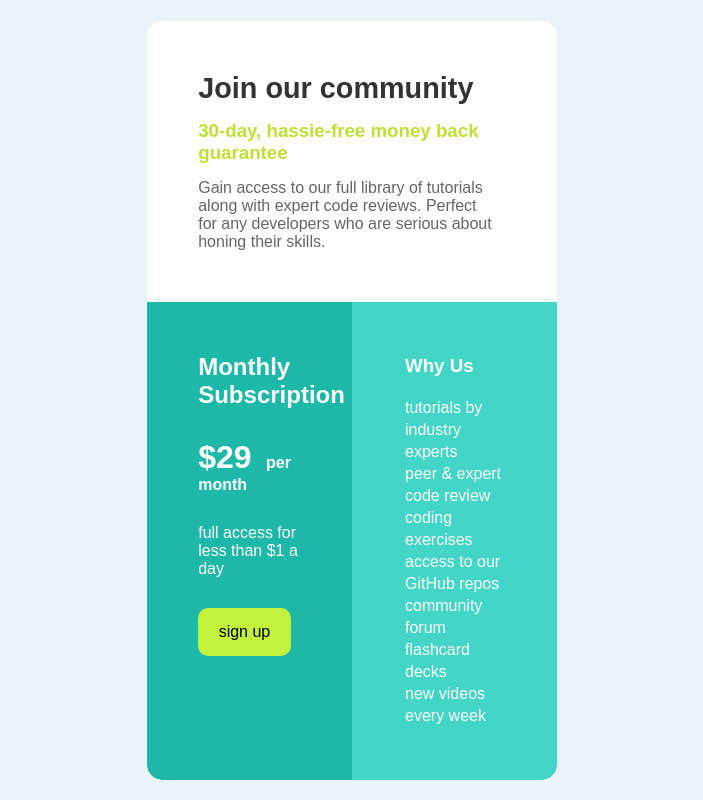
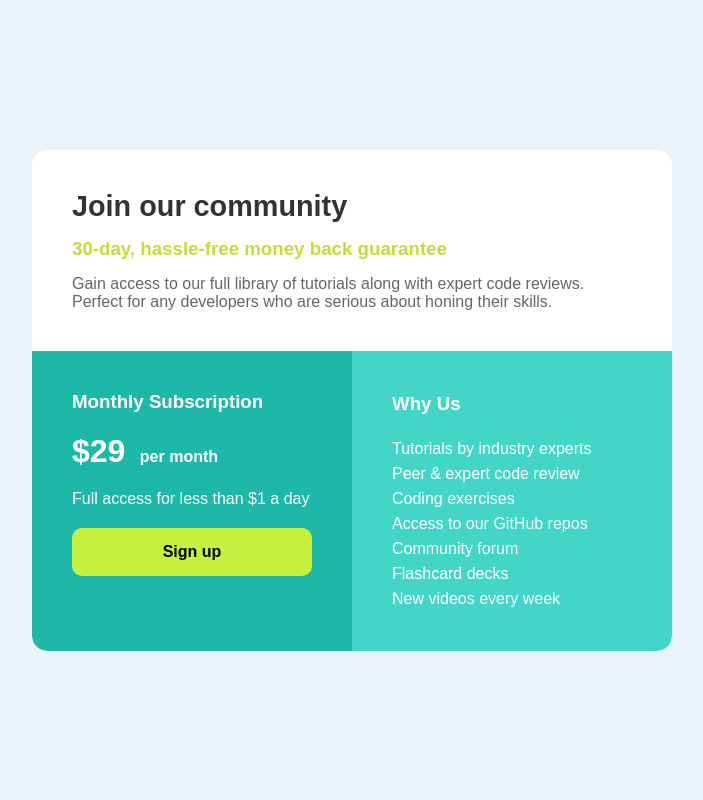
Before and after one commit to ra-code422/Single-Price-Grid, a plain HTML site: page index.html in a window 1280 px wide. Shown: the whole page, without its empty margins (288-991 px from the left). Drawn offline with Linux system fonts and the light colour scheme.

Commit message:
premier commit

```diff
--- a/index.html
+++ b/index.html
@@ -1,61 +1,49 @@
 <!DOCTYPE html>
 <html lang="en">
-
 <head>
-    <meta charset="UTF-8">
-    <meta name="viewport" content="width=device-width, initial-scale=1.0">
-    <link rel="stylesheet" href="./style.css">
-    <title>Document</title>
+  <meta charset="UTF-8" />
+  <meta name="viewport" content="width=device-width, initial-scale=1.0" />
+  <link rel="stylesheet" href="./style.css" />
+  <title>Join Our Community</title>
 </head>
-
 <body>
   <div class="contenaire">
     <div class="card">
       <div class="box">
-                <h2>
-                    Join our community
-                </h2>
-                <h3>
-                    30-day, hassie-free money back guarantee
-                </h3>
+        <h2>Join our community</h2>
+        <h3>30-day, hassle-free money back guarantee</h3>
         <p>
-                    Gain access to our full library of tutorials along with expert code reviews. Perfect <br>for any
-                    developers who are serious about honing their skills.
+          Gain access to our full library of tutorials along with expert code
+          reviews. Perfect for any developers who are serious about honing
+          their skills.
         </p>
       </div>
+
       <div class="box1">
         <div class="box2">
-                    <h2>
-                        Monthly Subscription
-                    </h2>
+          <h3>Monthly Subscription</h3>
           <p>
-                        <strong id="price">$29</strong> <strong id="per">per month</strong>
+            <strong id="price">$29</strong>
+            <strong id="per">per month</strong>
           </p>
-                    <p>
-                        full access for less than $1 a day
-                    </p>
-                    <button>sign up</button>
+          <p>Full access for less than $1 a day</p>
+          <button>Sign up</button>
+        </div>
 
-                </div>
         <div class="box3">
-                    <h3>
-                        Why Us
-                    </h3>
+          <h3>Why Us</h3>
           <ul>
-                        <li>tutorials by industry experts</li>
-                        <li>peer & expert code review</li>
-                        <li> coding exercises</li>
-                        <li>access to our GitHub repos</li>
-                        <li>community forum</li>
-                        <li>flashcard decks</li>
-                        <li>new videos every week</li>
+            <li>Tutorials by industry experts</li>
+            <li>Peer & expert code review</li>
+            <li>Coding exercises</li>
+            <li>Access to our GitHub repos</li>
+            <li>Community forum</li>
+            <li>Flashcard decks</li>
+            <li>New videos every week</li>
           </ul>
         </div>
-
       </div>
     </div>
-
   </div>
 </body>
-
 </html>
--- a/style.css
+++ b/style.css
@@ -3,7 +3,6 @@
   margin: 0;
   box-sizing: border-box;
 }
-
 body {
   height: 100vh;
   background-color: #eaf3f7;
@@ -13,41 +12,33 @@ body {
   justify-content: center;
   align-items: center;
 }
-
 .contenaire {
   width: 80%;
   display: flex;
   justify-content: center;
   align-items: center;
 }
-
 .card {
-    width: 40%;
+  width: 40rem;
   background-color: #fff;
   border-radius: 15px;
   overflow: hidden;
 }
-
 .box {
-    text-align: left;
-    padding: 51px;
+  padding: 40px;
 }
-
-.box h3 {
-    color: hsl(71, 73%, 54%);
-    margin-bottom: 15px;
-}
-
 .box h2 {
   font-size: 1.8rem;
   margin-bottom: 15px;
   color: #333;
 }
-
+.box h3 {
+  color: hsl(71, 73%, 54%);
+  margin-bottom: 15px;
+}
 .box p {
   color: #666;
 }
-
 .box1 {
   display: flex;
   justify-content: center;
@@ -56,29 +47,28 @@ body {
 .box2 {
   width: 50%;
   background-color: #1eb8a8;
-    padding: 51px;
+  padding:40px;
   color: #fff;
   border-bottom-left-radius: 15px;
 }
 
-.box2 h2,
-.box2 p,
-.box2 h3 {
-    margin-bottom: 30px;
+.box2 h3,
+.box2 p {
+  margin-bottom: 20px;
 }
 
 .box2 button {
   background-color: #c4f13b;
-    border: none;
   padding: 15px;
-    width: 90%;
+  width: 100%;
   border-radius: 10px;
   font-size: 1rem;
   cursor: pointer;
-    transition: background-color 0.3s;
+  border: none;
+  font-weight: bold;
 }
 
-button:hover {
+.box2 button:hover {
   background-color: #b3df2f;
 }
 
@@ -95,8 +85,8 @@ button:hover {
   width: 50%;
   background-color: #43d6c7;
   color: #fff;
-    padding: 53px;
-    line-height: 22px;
+  padding: 40px;
+  line-height: 25px;
   border-bottom-right-radius: 15px;
 }
 
@@ -108,11 +98,11 @@ button:hover {
   list-style: none;
 }
 
-/*  Responsivité*/
-@media (max-width: 1024px) {
+/* responsivité*/
+@media (max-width:768px) {
   body {
     height: auto;
-        padding: 30px 10px;
+    padding: 30px 20px;
   }
 
   .contenaire {
@@ -121,13 +111,13 @@ button:hover {
   }
 
   .card {
-        width: 90%;
+    width: 100%;
     border-radius: 10px;
   }
 
   .box {
     padding: 30px;
-        text-align: center;
+    text-align:left;
   }
 
   .box1 {
@@ -135,7 +125,8 @@ button:hover {
     align-items: center;
   }
 
-    .box2, .box3 {
+  .box2,
+  .box3 {
     width: 100%;
     padding: 30px;
     border-radius: 0;
@@ -143,10 +134,15 @@ button:hover {
 
   .box2 {
     border-bottom-left-radius: 0;
+    border-bottom-right-radius: 0;
   }
 
   .box3 {
+    border-bottom-left-radius: 10px;
     border-bottom-right-radius: 10px;
+  }
+  .box3 h3{
+    padding: 0px 10px;
   }
 
   .box3 ul {
```
Lines whose indentation alone changed are shown as unchanged.
